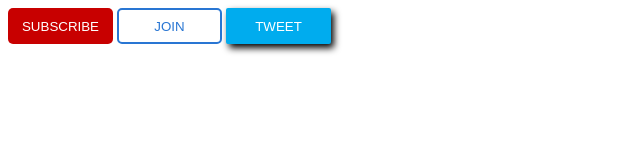
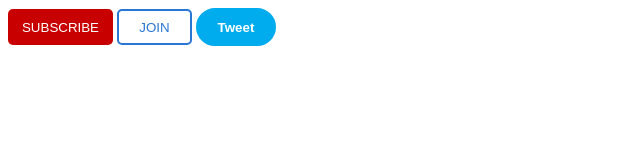
Before and after one commit to ryanbritodev/front_end, a plain HTML site: page aula2/botoes.html in a window 1280 px wide. Shown: the whole page, without its empty margins (0-640 px from the left). Drawn offline with Linux system fonts and the light colour scheme.

Commit message:
Sombra Tweet

```diff
--- a/aula2/botoes.html
+++ b/aula2/botoes.html
@@ -14,17 +14,17 @@
                     border-color: rgb(0,172,238);
                     border-style: solid;
                     border-width: 2px;
-                    width: 105px;
-                    height: 36px;
-                    text-transform: uppercase;
-                    border-radius: 2px;
+                    width: 80px;
+                    height: 38px;
+                    font-weight: bolder;
+                    border-radius: 20px;
                     cursor: pointer;
                     transition: all 0.3s;
-                    box-shadow: 3px 4px 7px black;
                 }
 
                 .twitter:hover{
                     opacity: 0.7;
+                    box-shadow: 2px 4px 7px rgba(36, 36, 36, 0.5);
                 }
 
                 .twitter:active{
@@ -38,7 +38,7 @@
                     border-color: rgb(41,118,211);
                     border-style: solid;
                     border-width: 2px;
-                    width: 105px;
+                    width: 75px;
                     height: 36px;
                     text-transform: uppercase;
                     border-radius: 5px;
```
